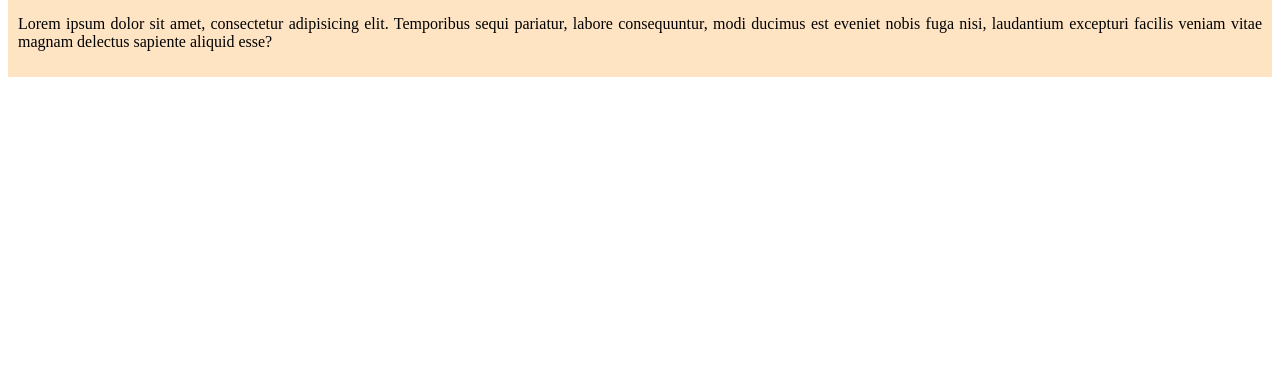
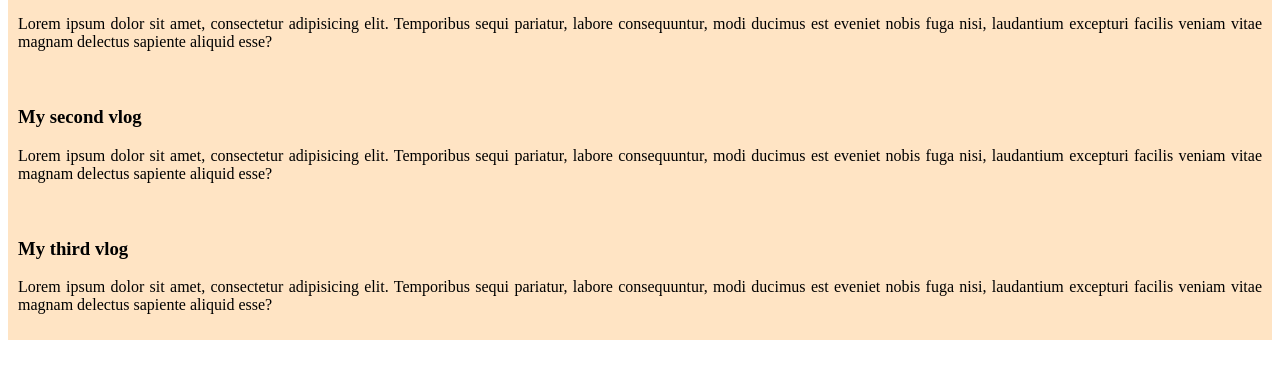
Before and after one commit to Oishee12/a-new-repo, a plain HTML site: page index.html in a window 1280 px wide. Shown: the part 62-440 px from the top of the page. Drawn offline with Linux system fonts and the light colour scheme.

Commit message:
added 2nd & 3rd div

```diff
--- a/index.html
+++ b/index.html
@@ -13,6 +13,14 @@
         <h3>My simple website</h3>
         <p>Lorem ipsum dolor sit amet, consectetur adipisicing elit. Temporibus sequi pariatur, labore consequuntur, modi ducimus est eveniet nobis fuga nisi, laudantium excepturi facilis veniam vitae magnam delectus sapiente aliquid esse?</p>
     </div>
+    <div>
+        <h3>My second vlog</h3>
+        <p>Lorem ipsum dolor sit amet, consectetur adipisicing elit. Temporibus sequi pariatur, labore consequuntur, modi ducimus est eveniet nobis fuga nisi, laudantium excepturi facilis veniam vitae magnam delectus sapiente aliquid esse?</p>
+    </div>
+    <div>
+        <h3>My third vlog</h3>
+        <p>Lorem ipsum dolor sit amet, consectetur adipisicing elit. Temporibus sequi pariatur, labore consequuntur, modi ducimus est eveniet nobis fuga nisi, laudantium excepturi facilis veniam vitae magnam delectus sapiente aliquid esse?</p>
+    </div>
 </body>
 
 </html>
```
